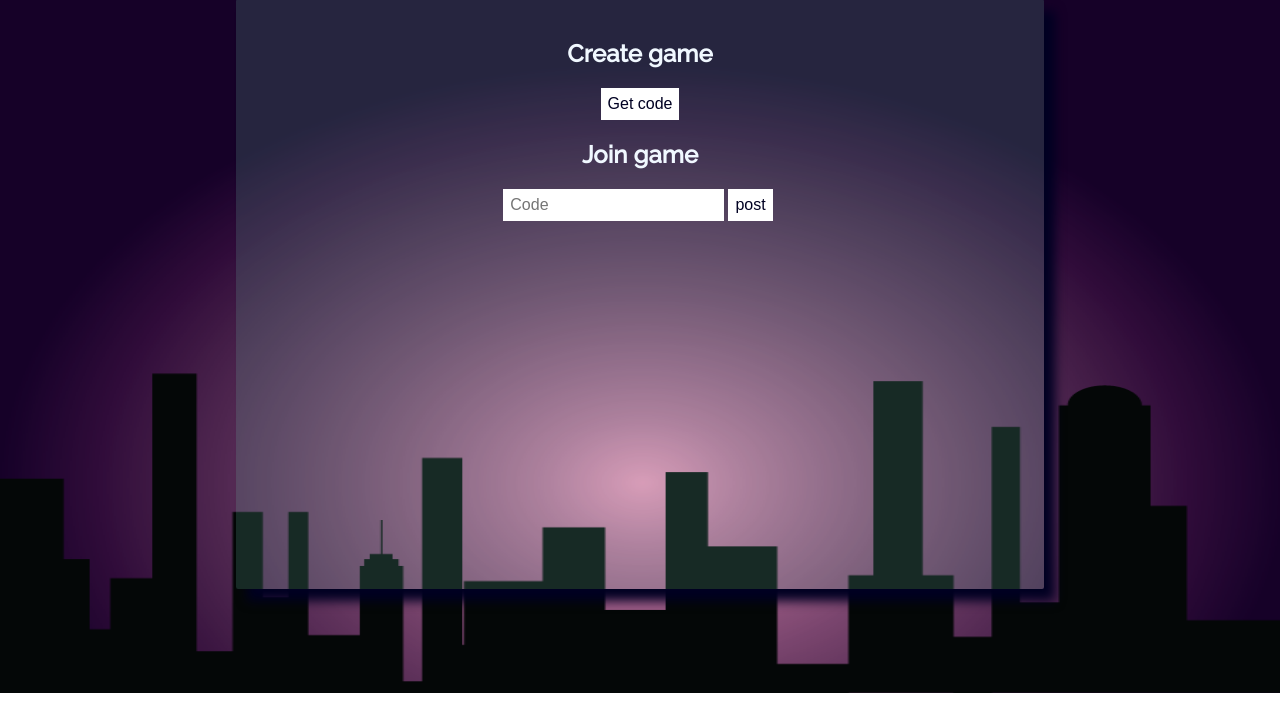
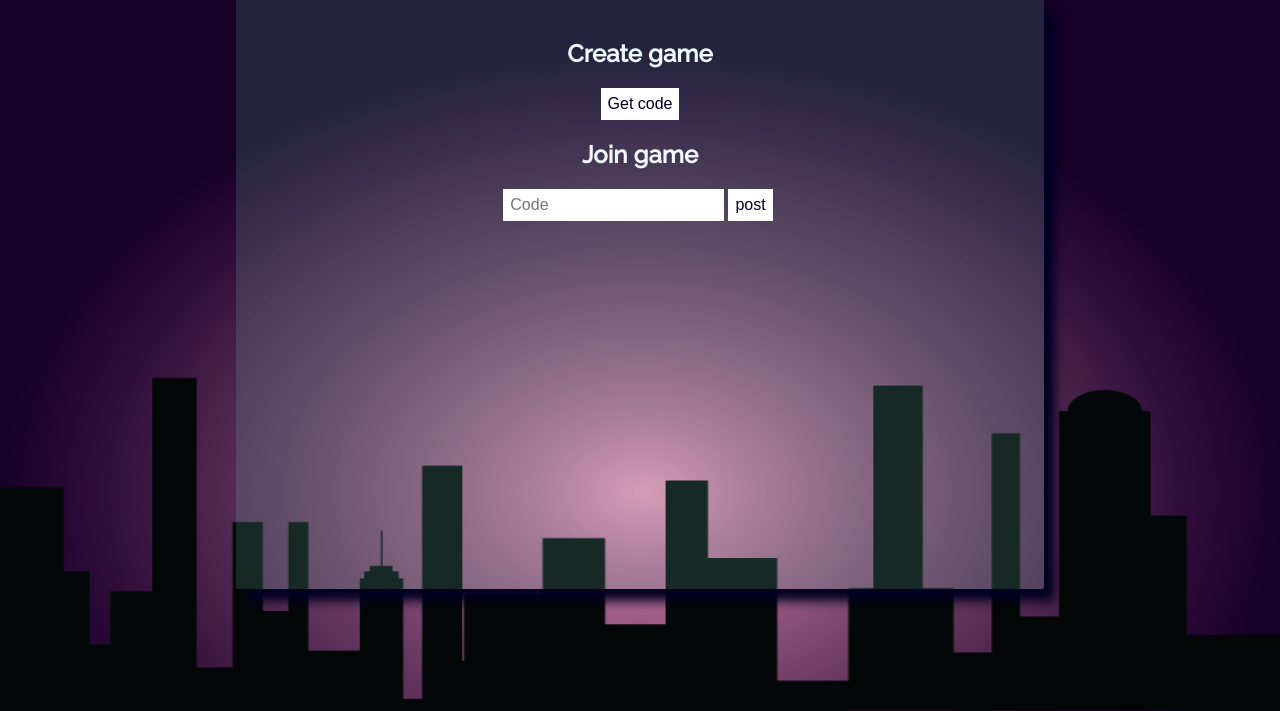
Before and after one commit to PDXDevCampJuly/CodenamesGame, a Django app: template spygame/template/Homepg.html in a window 1280 px wide. Shown: the part 89-800 px from the top of the page. Run offline with Django 3.2, Linux system fonts and the light colour scheme; the template is opened without the code that fills it, so the values that code supplies are empty; parts of the project's set-up code (start-up, migrations or seed data) failed here and were passed over.

Commit message:
fixed backgrounds

```diff
--- a/spygame/static/css/homepgstyle.css
+++ b/spygame/static/css/homepgstyle.css
@@ -5,6 +5,8 @@ body {
     background-repeat: no-repeat;
     background-size: 100% 102%;
     color: aliceblue;
+    background-attachment: fixed;
+    background-position: bottom;
 }
 
 main {
--- a/spygame/static/css/pickteamstyle.css
+++ b/spygame/static/css/pickteamstyle.css
@@ -4,7 +4,10 @@ body {
     background-image: url("../img/test.png");
     background-repeat: no-repeat;
     background-size: 100% 102%;
+    background-attachment: fixed;
+    background-position: bottom;
     color: aliceblue;
+    min-width: 909px;
 }
 
 .username {
--- a/spygame/static/css/spyorspymasterstyle.css
+++ b/spygame/static/css/spyorspymasterstyle.css
@@ -5,6 +5,8 @@ body {
     background-repeat: no-repeat;
     background-size: 100% 102%;
     color: aliceblue;
+    background-attachment: fixed;
+    background-position: bottom;
 }
 
 main {
--- a/spygame/template/Homepg.html
+++ b/spygame/template/Homepg.html
@@ -3,7 +3,7 @@
 <head>
     <meta charset="UTF-8">
     <title>Home</title>
-        <link rel="stylesheet" href="../static/css/pickteamstyle.css" />
+    <link rel="stylesheet" href="../static/css/pickteamstyle.css" />
     <link href='https://fonts.googleapis.com/css?family=Raleway:400,500' rel='stylesheet' type='text/css'>
 </head>
 <body>
```
